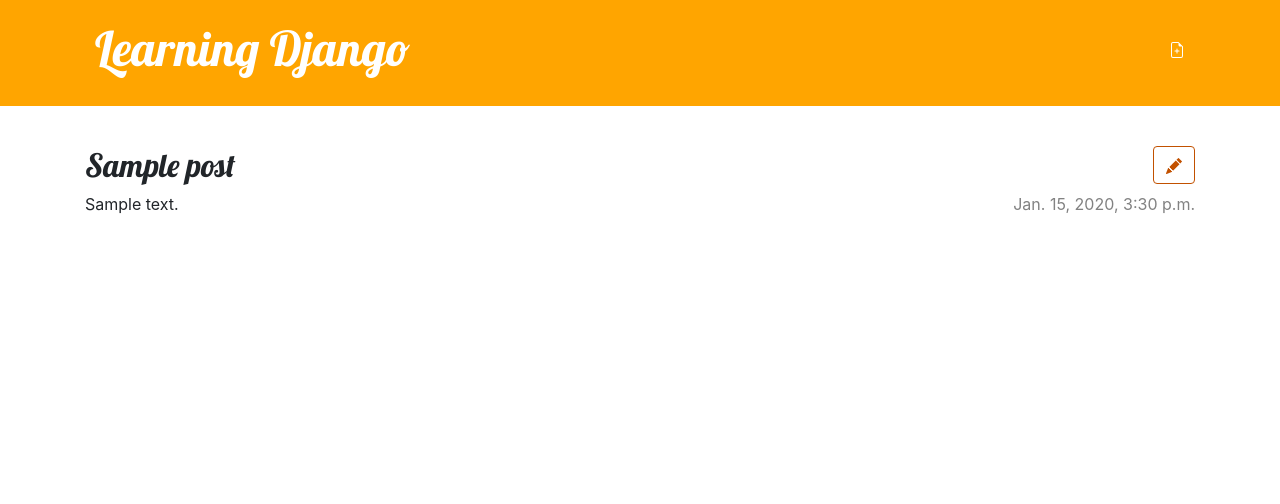
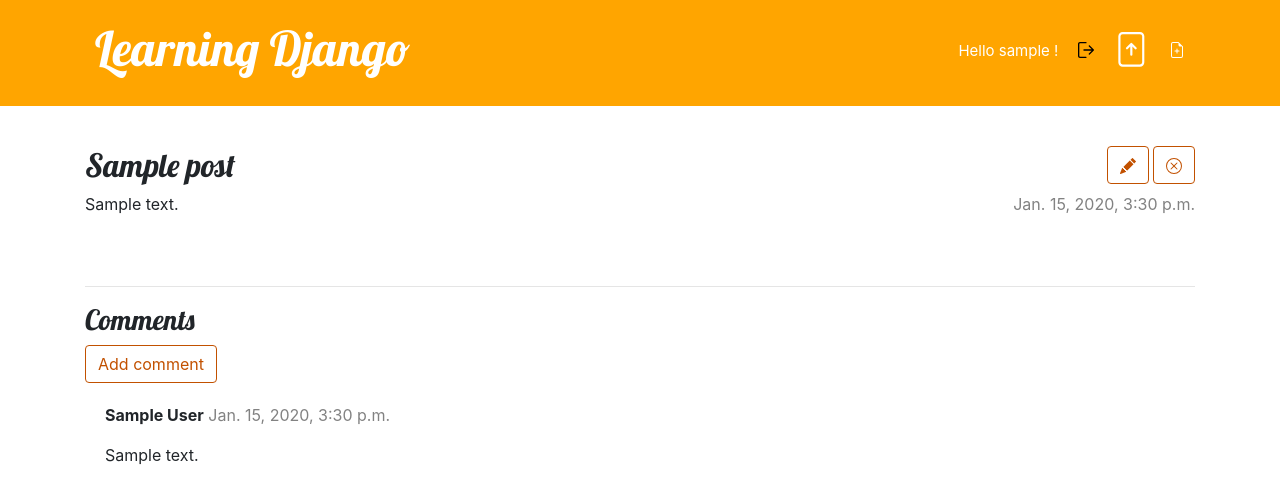
Before and after one commit to Apoorv77/my-first-blog, a Django app: page /post/1/ in a window 1280 px wide. Shown: the top 504 px of the page. Run offline with Django 3.2, Linux system fonts and the light colour scheme; a user stored in the database is signed in; tables that the repository leaves empty hold one stand-in row (values such as "Sample post").

Commit message:
Added login and comment features

```diff
--- a/blog/admin.py
+++ b/blog/admin.py
@@ -2,6 +2,7 @@
 
 # Register your models here.
 from django.contrib import admin
-from .models import Post
+from .models import Post,Comment
 
 admin.site.register(Post)
+admin.site.register(Comment)
--- a/blog/models.py
+++ b/blog/models.py
@@ -15,6 +15,22 @@
     def publish(self):
         self.published_date = timezone.now()
         self.save()
+    def approved_comments(self):
+        return self.comments.filter(approved_comment=True)
 
     def __str__(self):
         return self.title
+
+
+class Comment(models.Model):
+    post=models.ForeignKey('blog.Post', on_delete=models.CASCADE,related_name='comments')
+    author=models.CharField(max_length=200)
+    text=models.TextField()
+    created_date=models.DateTimeField(default=timezone.now)
+    approved_comment=models.BooleanField(default=False)
+
+    def approve(self):
+        self.approved_comment=True
+        self.save()
+    def __str__(self):
+        return self.text
--- a/blog/static/css/blog.css
+++ b/blog/static/css/blog.css
@@ -69,3 +69,6 @@
     color: #FFFFFF;
     background-color: #C25100;
 }
+.comment {
+    margin: 20px 0px 20px 20px;
+}
--- a/blog/templates/blog/base.html
+++ b/blog/templates/blog/base.html
@@ -12,6 +12,11 @@
             <div class="container">
                 {% if user.is_authenticated %}
                 <a href="{% url 'post_new' %}" class="top-menu">{% include './icons/file-earmark-plus.svg' %}</a>
+                <a href="{% url 'post_draft_list' %}" class="top-menu">{% include './icons/file-arrow-up.svg' %}</a>
+                <a href="{% url 'logout' %}" class="top-menu">{% include './icons/logout.svg' %}</a>
+                <p class="top-menu" style="font-size: 15px; margin-top: 20px;">Hello {{ user.username }} !</p>
+                {% else %}
+                <a href="{% url 'login' %}" class="top-menu">{% include './icons/person-plus-fill.svg' %}</a>
                 {% endif %}
                  <h1><a href="/">Learning Django</a></h1>
             </div>
--- a/blog/templates/blog/post_detail.html
+++ b/blog/templates/blog/post_detail.html
@@ -6,6 +6,7 @@
             <a class="btn btn-default" href="{% url 'post_edit' pk=post.pk %}">
               {% include './icons/pencil-fill.svg' %}
             </a>
+            <a class="btn btn-default" href="{% url 'post_remove' pk=post.pk %}">  {% include './icons/x-circle.svg' %}</a>
             {% endif %}
         </aside>
         <h2>{{ post.title }}</h2>
@@ -13,7 +14,27 @@
         <time class="date">
             {{ post.published_date }}
         </time>
+        {% else %}
+        <a class="btn btn-default" href="{% url 'post_publish' pk=post.pk %}">Publish!</a>
     {% endif %}
         <p>{{ post.text|linebreaksbr }}</p>
     </article>
+  <hr>
+  <h3>Comments</h3>
+  <a class="btn btn-default" href="{% url 'add_comment_to_post' pk=post.pk %}">Add comment</a>
+  {% for comment in post.comments.all %}
+    {% if user.is_authenticated or comment.approved_comment %}
+    <div class="comment">
+        <strong>{{comment.author}}</strong>
+        <time class="date"> {{ comment.created_date }} </time>
+        {% if not comment.approved_comment %}
+            <a class="btn btn-default" href="{% url 'comment_remove' pk=comment.pk %}"><span class="glyphicon glyphicon-remove">Remove</span></a>
+            <a class="btn btn-default" href="{% url 'comment_approve' pk=comment.pk %}"><span class="glyphicon glyphicon-ok">Approve</span></a>
+       {% endif %}
+        <p>{{comment.text|linebreaks}}</p>
+    </div>
+    {% endif %}
+    {% empty %}
+    <p>No comments here yet :(</p>
+    {% endfor %}
 {% endblock %}
--- a/blog/templates/blog/post_list.html
+++ b/blog/templates/blog/post_list.html
@@ -4,7 +4,8 @@
 <article class="post">
     <h2><a href="{% url 'post_detail' pk=post.pk %}">{{ post.title }}</a></h2>
     <time class="date">{{ post.published_date }}</time>
-    <p>{{ post.text|linebreaksbr }}</p>
+    <p>{{ post.text|truncatewords:16}}</p>
+    <a href="{% url 'post_detail' pk=post.pk %}">Comments: {{ post.approved_comments.count }}</a>
 </article>
 {% endfor %}
 {% endblock %}
--- a/blog/urls.py
+++ b/blog/urls.py
@@ -4,5 +4,11 @@
     path('', views.post_list, name='post_list'),
     path('post/<int:pk>/',views.post_detail,name='post_detail'),
     path('post/new/',views.post_new,name='post_new'),
-    path('post/<int:pk>/edit/',views.post_edit,name='post_edit')
+    path('post/<int:pk>/edit/',views.post_edit,name='post_edit'),
+    path('drafts/', views.post_draft_list, name='post_draft_list'),
+    path('post/<pk>/publish/', views.post_publish, name='post_publish'),
+    path('post/<int:pk>/remove/',views.post_remove,name='post_remove'),
+    path('post/<int:pk>/comment',views.add_comment_to_post,name='add_comment_to_post'),
+    path('comment/<int:pk>/approve',views.comment_approve,name='comment_approve'),
+    path('comment/<int:pk>/remove',views.comment_remove,name='comment_remove')
 ]
--- a/blog/views.py
+++ b/blog/views.py
@@ -1,7 +1,9 @@
 from django.shortcuts import render,get_object_or_404,redirect
 from django.utils import timezone
-from .models import Post
-from .forms import PostForm
+from django.contrib.auth.decorators import login_required
+from .models import Post,Comment
+from .forms import PostForm,CommentForm
+
 # Create your views here.
 def post_list(request):
     posts=Post.objects.filter(published_date__lte=timezone.now()).order_by('published_date')
@@ -9,20 +11,21 @@
 def post_detail(request, pk):
     post = get_object_or_404(Post, pk=pk)
     return render(request, 'blog/post_detail.html', {'post': post})
+
+@login_required
 def post_new(request):
     if request.method=="POST":
        form=PostForm(request.POST)
        if form.is_valid():
            post=form.save(commit=False)
            post.author=request.user
-           post.published_date=timezone.now()
            post.save()
            return redirect('post_detail',pk=post.pk)
     else:
         form=PostForm()
     return render(request,'blog/post_edit.html',{'form':form})
 
-
+@login_required
 def post_edit(request,pk):
     post=get_object_or_404(Post,pk=pk)
     if request.method=="POST":
@@ -30,9 +33,52 @@
         if form.is_valid():
             post=form.save(commit=False)
             post.author=request.user
-            post.published_date=timezone.now()
+            post.published_date=None
             post.save()
             return redirect('post_detail',pk=post.pk)
     else:
         form=PostForm(instance=post)
     return render(request,'blog/post_edit.html',{'form':form})
+
+@login_required
+def post_draft_list(request):
+    posts = Post.objects.filter(published_date__isnull=True).order_by('created_date')
+    return render(request, 'blog/post_draft_list.html', {'posts': posts})
+
+@login_required
+def post_publish(request,pk):
+    post=get_object_or_404(Post,pk=pk)
+    post.publish()
+    return redirect('post_detail',pk=post.pk)
+
+@login_required
+def post_remove(request,pk):
+    post=get_object_or_404(Post,pk=pk)
+    post.delete()
+    return redirect('post_list')
+
+
+def add_comment_to_post(request,pk):
+    post=get_object_or_404(Post,pk=pk)
+    if request.method =="POST":
+        form=CommentForm(request.POST)
+        if form.is_valid():
+            comment=form.save(commit=False)
+            comment.post=post
+            comment.save()
+            return redirect('post_detail', pk=post.pk)
+    else:
+        form=CommentForm()
+    return render(request,"blog/add_comment_to_post.html",{'form':form})
+
+@login_required
+def comment_approve(request, pk):
+    comment = get_object_or_404(Comment, pk=pk)
+    comment.approve()
+    return redirect('post_detail', pk=comment.post.pk)
+
+@login_required
+def comment_remove(request,pk):
+    comment=get_object_or_404(Comment,pk=pk)
+    comment.delete()
+    return redirect("post_detail",pk=comment.post.pk)
--- a/mysite/settings.py
+++ b/mysite/settings.py
@@ -124,3 +124,5 @@
 # https://docs.djangoproject.com/en/3.2/ref/settings/#default-auto-field
 
 DEFAULT_AUTO_FIELD = 'django.db.models.BigAutoField'
+
+LOGIN_REDIRECT_URL='/'
--- a/mysite/urls.py
+++ b/mysite/urls.py
@@ -15,7 +15,10 @@
 """
 from django.contrib import admin
 from django.urls import path,include
+from django.contrib.auth import views
 urlpatterns = [
     path('admin/', admin.site.urls),
+    path('accounts/login/', views.LoginView.as_view(), name='login'),
+    path('accounts/logout',views.LogoutView.as_view(next_page='/'),name='logout'),
     path('', include('blog.urls')),
 ]
```
Also changed, not shown: blog/forms.py (+7 -1 lines), blog/templates/blog/add_comment_to_post.html (added, +7 -0 lines), blog/templates/blog/post_draft_list.html (added, +11 -0 lines), blog/templates/registration/login.html (added, +21 -0 lines), blog/migrations/0002_comment.py (added), blog/templates/blog/icons/file-arrow-up.svg (added), blog/templates/blog/icons/logout.svg (added), blog/templates/blog/icons/notepad.svg (added), blog/templates/blog/icons/person-plus-fill.svg (added), blog/templates/blog/icons/x-circle.svg (added).
